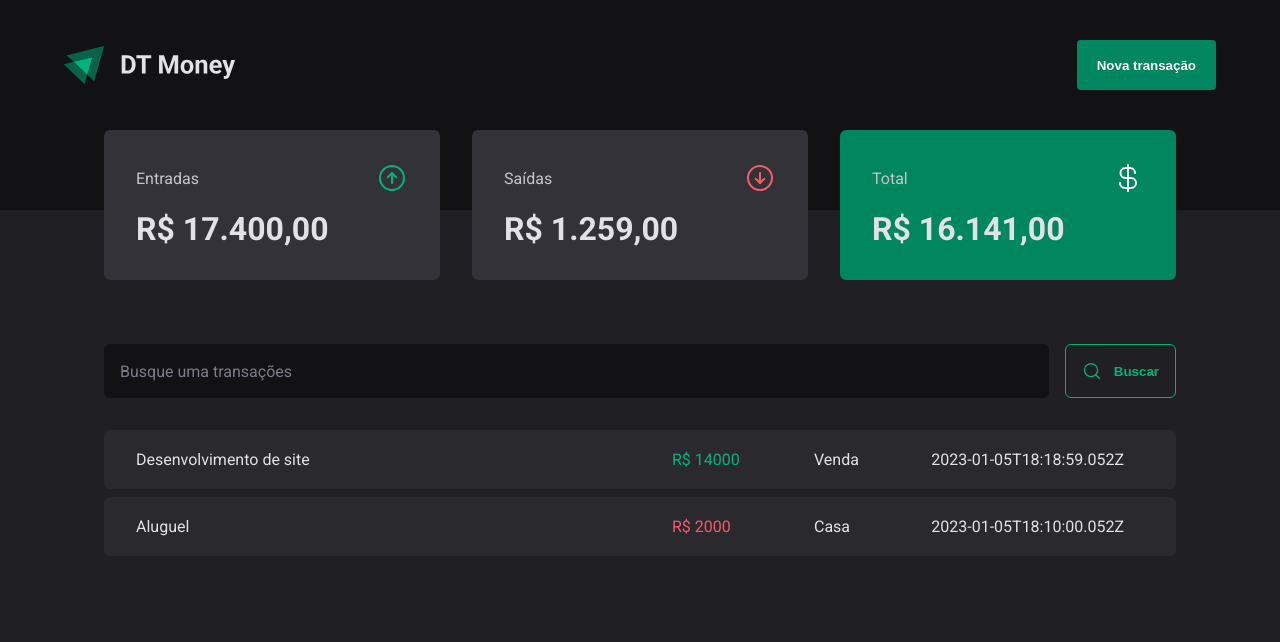
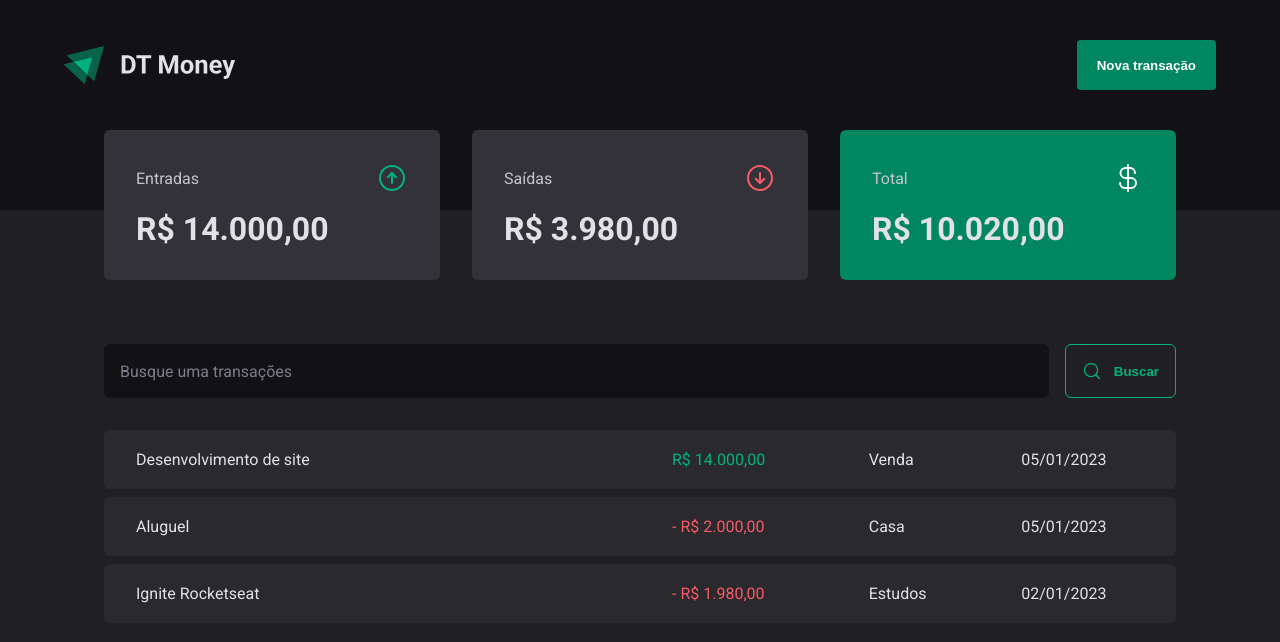
Before and after one commit to Hugovarellaa/dtmoney-2022, a React (Vite) app: page / in a window 1280 px wide. Shown: the top 642 px of the page. Built offline with nearby package versions, Linux system fonts and the light colour scheme; data requests are answered from the project's data file.

Commit message:
Formatando valores e datas

```diff
--- a/server.json
+++ b/server.json
@@ -15,6 +15,14 @@
       "category": "Casa",
       "price": 2000,
       "created_at": "2023-01-05T18:10:00.052Z"
+    },
+    {
+      "id": 3,
+      "description": "Ignite Rocketseat",
+      "type": "outcome",
+      "category": "Estudos",
+      "price": 1980,
+      "created_at": "2023-01-02T18:10:00.052Z"
     }
   ]
 }
--- a/src/App.tsx
+++ b/src/App.tsx
@@ -1,4 +1,5 @@
 import { ThemeProvider } from "styled-components";
+import { TransactionProvider } from "./contexts/useTransactions";
 import { Home } from "./pages/Home";
 import { GlobalStyles } from "./styles/global";
 import { defaultTheme } from "./styles/theme/default";
@@ -6,7 +7,9 @@ import { defaultTheme } from "./styles/theme/default";
 export function App() {
   return (
     <ThemeProvider theme={defaultTheme}>
-      <Home />
+      <TransactionProvider>
+        <Home />
+      </TransactionProvider>
 
       <GlobalStyles />
     </ThemeProvider>
--- a/src/components/Summary/index.tsx
+++ b/src/components/Summary/index.tsx
@@ -1,7 +1,11 @@
 import { ArrowCircleDown, ArrowCircleUp, CurrencyDollar } from "phosphor-react";
+import { useSummary } from "../../hooks/useSummary";
+import { priceFormatted } from "../../utils/formatter";
 import { SummaryCard, SummaryContainer } from "./styles";
 
 export function Summary() {
+  const summary = useSummary();
+
   return (
     <SummaryContainer>
       <SummaryCard>
@@ -9,21 +13,21 @@ export function Summary() {
           <span>Entradas</span>
           <ArrowCircleUp size={32} color="#00b37e" />
         </header>
-        <strong>R$ 17.400,00</strong>
+        <strong>{priceFormatted.format(summary.income)}</strong>
       </SummaryCard>
       <SummaryCard>
         <header>
           <span>Saídas</span>
           <ArrowCircleDown size={32} color="#f75a68" />
         </header>
-        <strong>R$ 1.259,00</strong>
+        <strong>{priceFormatted.format(summary.outcome)}</strong>
       </SummaryCard>
       <SummaryCard variant="green">
         <header>
           <span>Total</span>
           <CurrencyDollar size={32} color="#FFF" />
         </header>
-        <strong>R$ 16.141,00</strong>
+        <strong>{priceFormatted.format(summary.total)}</strong>
       </SummaryCard>
     </SummaryContainer>
   );
--- /dev/null
+++ b/src/contexts/useTransactions.tsx
@@ -0,0 +1,47 @@
+import {
+  createContext,
+  ReactNode,
+  useContext,
+  useEffect,
+  useState,
+} from "react";
+import { api } from "../services/axios";
+
+interface Transaction {
+  id: number;
+  description: string;
+  price: number;
+  category: string;
+  created_at: string;
+  type: "income" | "outcome";
+}
+
+interface TransactionsContextData {
+  transactions: Transaction[];
+}
+
+interface TransactionProviderProps {
+  children: ReactNode;
+}
+
+const TransactionsContext = createContext({} as TransactionsContextData);
+
+export function TransactionProvider({ children }: TransactionProviderProps) {
+  const [transactions, setTransactions] = useState<Transaction[]>([]);
+
+  useEffect(() => {
+    async function getTransactions() {
+      const response = await api.get("http://localhost:3333/transactions");
+      setTransactions(response.data);
+    }
+    getTransactions();
+  }, []);
+
+  return (
+    <TransactionsContext.Provider value={{ transactions }}>
+      {children}
+    </TransactionsContext.Provider>
+  );
+}
+
+export const useTransactions = () => useContext(TransactionsContext);
--- /dev/null
+++ b/src/hooks/useSummary.ts
@@ -0,0 +1,24 @@
+import { useTransactions } from "../contexts/useTransactions";
+
+export function useSummary() {
+  const { transactions } = useTransactions();
+
+  const summary = transactions.reduce(
+    (acc, transaction) => {
+      if (transaction.type === "income") {
+        acc.income += transaction.price;
+        acc.total += transaction.price;
+      } else {
+        acc.outcome += transaction.price;
+        acc.total -= transaction.price;
+      }
+      return acc;
+    },
+    {
+      income: 0,
+      outcome: 0,
+      total: 0,
+    }
+  );
+  return summary;
+}
--- a/src/pages/Home/index.tsx
+++ b/src/pages/Home/index.tsx
@@ -1,7 +1,7 @@
-import { useEffect, useState } from "react";
 import { Header } from "../../components/Header";
 import { Summary } from "../../components/Summary";
-import { api } from "../../services/axios";
+import { useTransactions } from "../../contexts/useTransactions";
+import { dateFormatted, priceFormatted } from "../../utils/formatter";
 import { SearchForm } from "./components/SearchForm";
 import {
   PriceHightLight,
@@ -9,25 +9,9 @@ import {
   TransactionTable,
 } from "./styles";
 
-interface Transaction {
-  id: number;
-  description: string;
-  price: number;
-  category: string;
-  created_at: string;
-  type: "income" | "outcome";
-}
+export function Home() {
+  const { transactions } = useTransactions();
 
-export function Home() {
-  const [transactions, setTransactions] = useState<Transaction[]>([]);
-
-  useEffect(() => {
-    async function getTransactions() {
-      const response = await api.get("http://localhost:3333/transactions");
-      setTransactions(response.data);
-    }
-    getTransactions();
-  }, []);
   return (
     <div>
       <Header />
@@ -42,11 +26,14 @@ export function Home() {
                 <td width="50%">{transaction.description}</td>
                 <td>
                   <PriceHightLight variant={transaction.type}>
-                    R$ {transaction.price}
+                    {transaction.type === "outcome" && "- "}
+                    {priceFormatted.format(transaction.price)}
                   </PriceHightLight>
                 </td>
                 <td>{transaction.category}</td>
-                <td>{transaction.created_at.toString()}</td>
+                <td>
+                  {dateFormatted.format(new Date(transaction.created_at))}
+                </td>
               </tr>
             ))}
           </tbody>
--- /dev/null
+++ b/src/utils/formatter.ts
@@ -0,0 +1,6 @@
+export const dateFormatted = new Intl.DateTimeFormat("pt-BR");
+
+export const priceFormatted = new Intl.NumberFormat("pt-BR", {
+  style: "currency",
+  currency: "BRL",
+});
```
